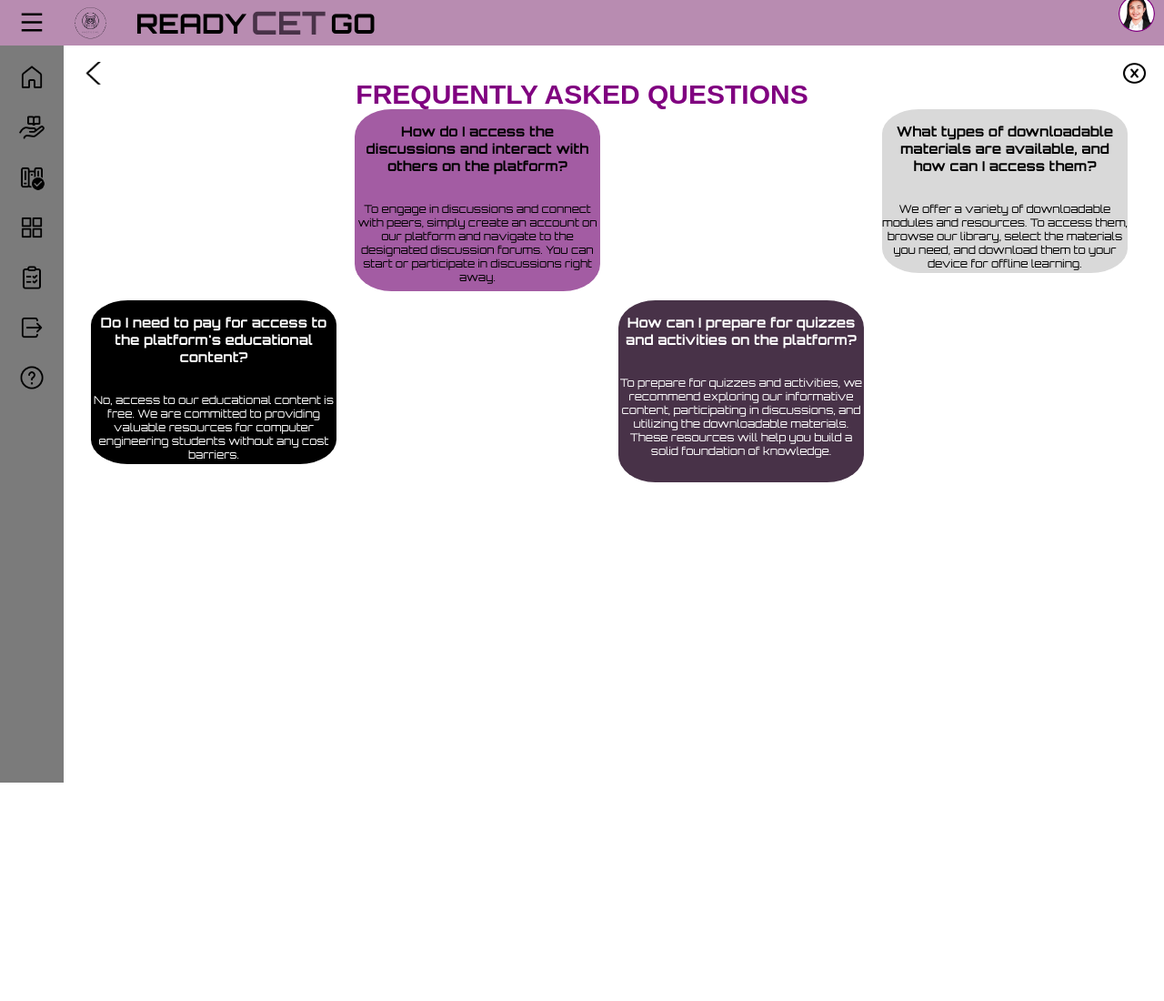
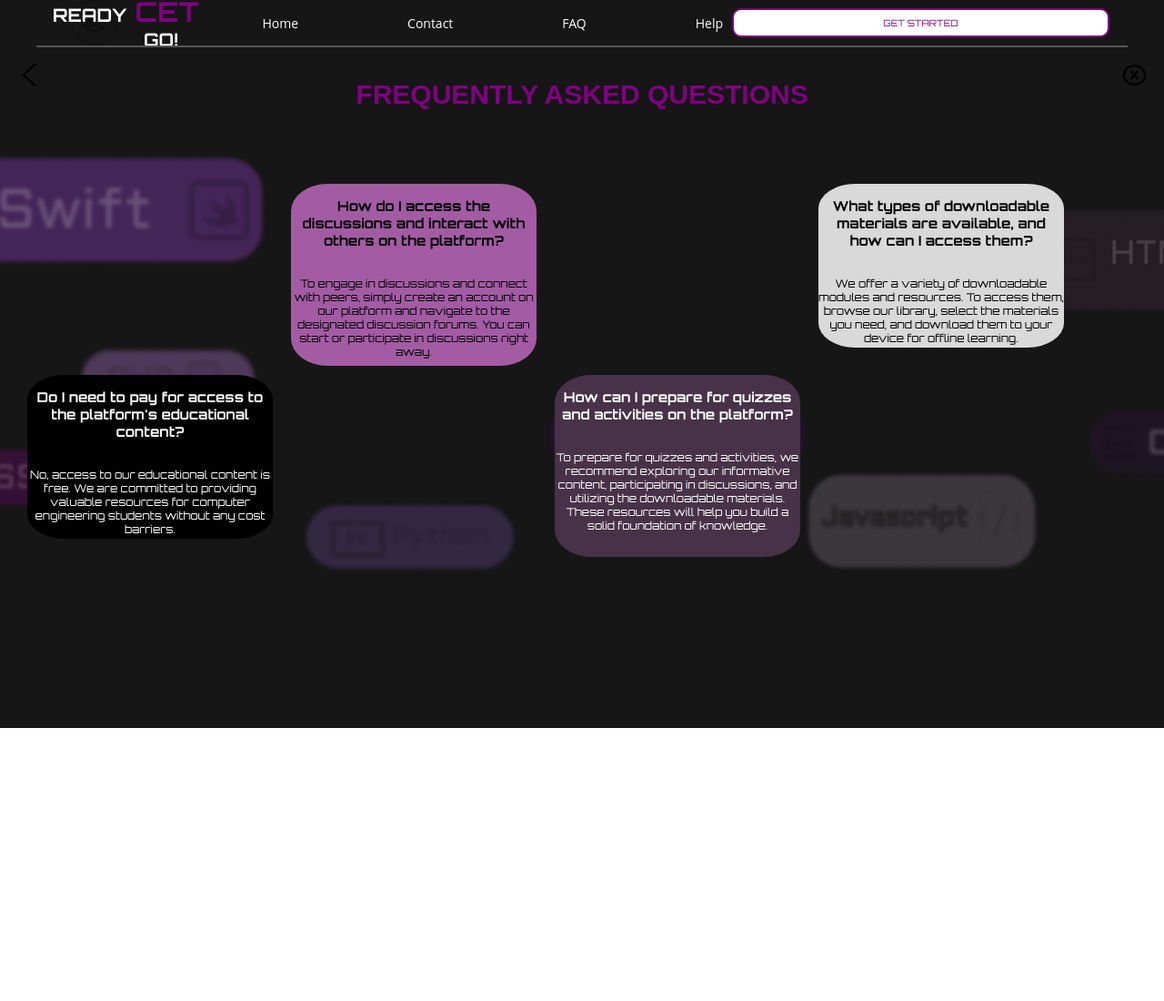
Before and after one commit to Helelelu/flask, a Flask app: page /faq in a window 1280 px wide. Shown: the top 1100 px of the page at 91% size. Before the commit the page ends 860 px from the top, so only its background shows below. Run offline with Flask 3, Linux system fonts and the light colour scheme; some libraries are stand-ins or nearby versions; some web fonts are replaced.

Commit message:
navbar updates

```diff
--- a/READY CET GO/templates/faq.html
+++ b/READY CET GO/templates/faq.html
@@ -15,6 +15,7 @@
     <link rel="stylesheet" type="text/css" href="{{ url_for('static', filename= 'side-bar.css')}}">
     <link rel="stylesheet" type="text/css" href="{{ url_for('static', filename= 'sidebar-expand.css')}}">
     <link rel="stylesheet" type="text/css" href="{{ url_for('static', filename= 'faq.css')}}">
+    <link rel="stylesheet" type="text/css" href="{{ url_for('static', filename= 'styles.css')}}">
 
     <link href="https://cdn.jsdelivr.net/npm/remixicon@3.5.0/fonts/remixicon.css" rel="stylesheet">
     <link rel="preconnect" href="https://fonts.googleapis.com">
@@ -42,7 +43,7 @@
             position: absolute;
             background-color: #f9f9f9;
             min-width: 300px;
-      box-shadow: 0 8px 16px rgba(0,0,0,0.2);
+            box-shadow: 0 8px 16px rgba(0, 0, 0, 0.2);
             z-index: 1;
             right: 0;
             margin-top: 13em;
@@ -62,9 +63,10 @@
 
         .dropdown a:hover {
             background-color: #C35CA3;
-      color:white;
+            color: white;
             border-radius: 20px;
         }
+
         .edit-profile-container {
             max-width: 700px;
             margin: 0 auto;
@@ -83,9 +85,6 @@ h3 {
             margin-bottom: 20px;
         }
 
-/* Add this to your existing CSS */
-
-/* Image Upload Styles */
         .image-upload {
             margin-bottom: 20px;
         }
@@ -148,126 +147,36 @@ button:hover {
 
     </style>
 </head>
+
 <body>
-    <!--!!!!!!!!HEADER AND SIDEBAR!!!!!!!!!-->
-    <div class="header">
-      <div class="left-section">
-          <i class="ri-menu-line menu-toggle" ></i>
+    <!--!!!!!!!!HEADER!!!!!!!!!-->
+    <nav>
+        <div class="logo-container">
+            <img src="static/img/wo-logo.png" alt="Your Logo">
         </div>
-      <div class="middle-section">
-          <img class="header-logo" src="static/img/wo-logo.png">
-          <h1 class="header-text" >READY</h1>
-          <h1 class="span-header">CET</h1>
-          <h1 class="header-text">GO</h1>
+        <div class="sitename">
+            <span class="site-name">READY<span class="cet-highlight"> CET</span> GO!</span>
         </div>
-      <div class="profile" onclick="toggleDropdown()">
-        <img src="static/img/RONALYN.png" alt="Profile Picture">
+        <div class="nav-container">
+            <a href="{{ url_for('home')}}">Home</a>
             <div class="dropdown">
-          <a href="{{ url_for('profile')}}">Profile</a>
-          <a href="{{ url_for('edit')}}">Edit Profile</a>
-          <a href="{{ url_for('password')}}">Reset Password</a>
-        <a href="#">Calendar</a>
-        <a href="#" id="logoutLink">Logout</a>
-          <script src="https://cdn.jsdelivr.net/npm/sweetalert2@11"></script>
-          <script>
-            document.addEventListener("DOMContentLoaded", function() {
-              const logoutLink = document.getElementById("logoutLink");
-
-              logoutLink.addEventListener("click", function(event) {
-                event.preventDefault(); // Prevent default link behavior
-
-                Swal.fire({
-                  title: 'Are you sure you want to logout?',
-                  icon: 'warning',
-                  showCancelButton: true,
-                  confirmButtonText: 'Yes, logout',
-                  cancelButtonText: 'Cancel'
-                }).then((result) => {
-                  if (result.isConfirmed) {
-                    window.location.href = "../log in- signup page/login.html";
-                  }
-                });
-              });
-            });
-          </script>
+                <button class="dropbtn">About</button>
+                <div class="dropdown-content">
+                    <a href="{{ url_for('history')}}">History</a>
+                    <a href="{{ url_for('what_we_do')}}">What We Do</a>
+                    <a href="{{ url_for('creators')}}">Creators</a>
                 </div>
             </div>
+            <a href="{{ url_for('contact')}}">Contact</a>
+            <a href="{{ url_for('faq')}}">FAQ</a>
+            <a href="{{ url_for('help')}}">Help</a>
         </div>
-  <nav class="side-bar">
-    <a href="{{ url_for('home')}}">
-        <div class="sidebar-menu">
-            <img class="menu-icon" src="static/img/home.png">
-        </div>
+        <button class="get-started-btn" onclick="redirectToGetStarted()">GET STARTED</button>
+        <a href="javascript:void(0);" class="icon" onclick="myFunction()">
+            &#9776;
         </a>
-    <a href="{{ url_for('courses')}}">
-        <div class="sidebar-menu">
-            <img class="menu-icon" src="static/img/courses-catalog.png">
-        </div>
-    </a>
-    <a href="{{ url_for('mycourses')}}">
-      <div class="sidebar-menu">
-        <img class="menu-icon" src="static/img/my-courses.png">
-      </div>
-    </a>
+    </nav>
 
-    <a href="{{url_for('dashboard')}}">
-      <div class="sidebar-menu">
-        <img class="menu-icon" src="static/img/dashboard.png">
-      </div>
-    </a>
-
-    <a href="{{ url_for('activities')}}"><div class="sidebar-menu">
-        <img class="menu-icon" src="static/img/activities.png">
-    </div></a>
-    <div class="sidebar-menu">
-        <img class="menu-icon" src="static/img/sign-out.png">
-    </div>
-    <a href="{{ url_for('help')}}"><div class="sidebar-menu">
-        <img class="menu-icon" src="static/img/help.png">
-    </div></a>
-</nav>
-<nav class="sidebar-expand">
-    <a href="{{ url_for('home')}}">
-        <div class="exp-sidebar-menu">
-            <img class="menu-icon" src="static/img/home.png">
-            <h2 class="menu-text">Home</h2>
-        </div>
-    </a>
-    <a href="{{ url_for('courses')}}">
-        <div class="exp-sidebar-menu">
-            <img class="exp-menu-icon" src="static/img/courses-catalog.png">
-            <h2 class="menu-text">Courses Catalog</h2>
-        </div>
-    </a>
-    <a href="{{ url_for('mycourses')}}">
-      <div class="exp-sidebar-menu">
-        <img class="menu-icon" src="static/img/my-courses.png">
-        <h2 class="menu-text">My Courses</h2>
-      </div>
-    </a>
-    <a href="{{ url_for('dashboard')}}">
-      <div class="exp-sidebar-menu">
-        <img class="exp-menu-icon" src="static/img/dashboard.png">
-        <h2 class="menu-text">Dashboard</h2>
-      </div>
-    </a>
-    <a href="{{ url_for('activities')}}">
-        <div class="exp-sidebar-menu">
-            <img class="menu-icon" src="static/img/activities.png">
-            <h2 class="menu-text">Activities</h2>
-        </div></a>
-    <div class="exp-sidebar-menu">
-        <img class="exp-menu-icon" src="static/img/sign-out.png">
-        <h2 class="menu-text">Sign Out</h2>
-    </div>
-    <a href="{{ url_for('help')}}">
-      <div class="exp-sidebar-menu">
-        <img class="exp-menu-icon" src="static/img/help.png">
-        <h2 class="menu-text">Help</h2>
-    </div>
-    </a>
-
-</nav>
     <div class="button-container">
         <div class="back-btn" onclick="goBack()">
             <img src="static/img/back btn.png" alt="back-button">
@@ -321,12 +230,13 @@ button:hover {
         </script>
 
 </body>
+
 </html>
 <script>
     const side_expand = document.querySelector('.sidebar-expand');
     const page_expand = document.querySelector('body');
     const side_disappear = document.querySelector('.side-bar');
-    document.querySelector('.menu-toggle').onclick = function(){
+    document.querySelector('.menu-toggle').onclick = function() {
         this.classList.toggle('active');
         side_expand.classList.toggle('active');
         page_expand.classList.toggle('active');
```
Lines whose indentation alone changed are shown as unchanged.
